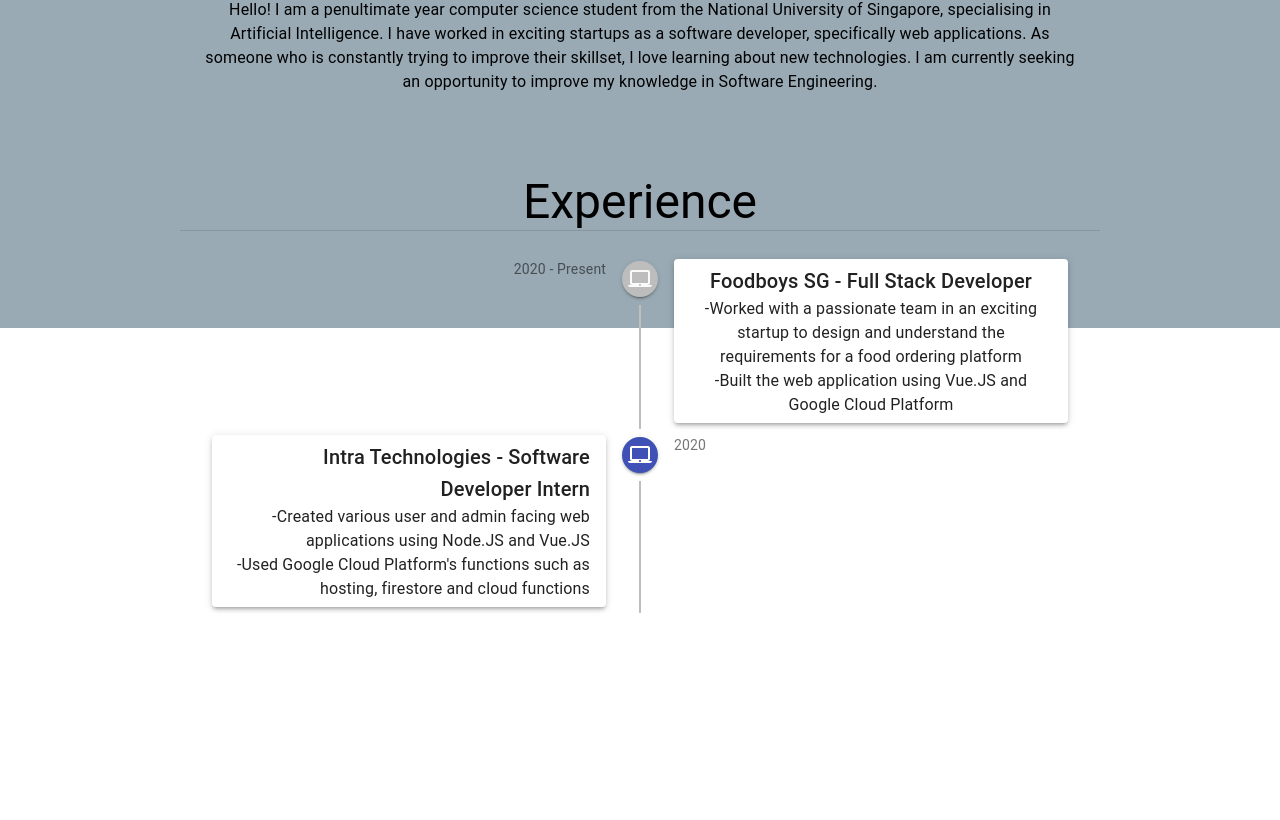
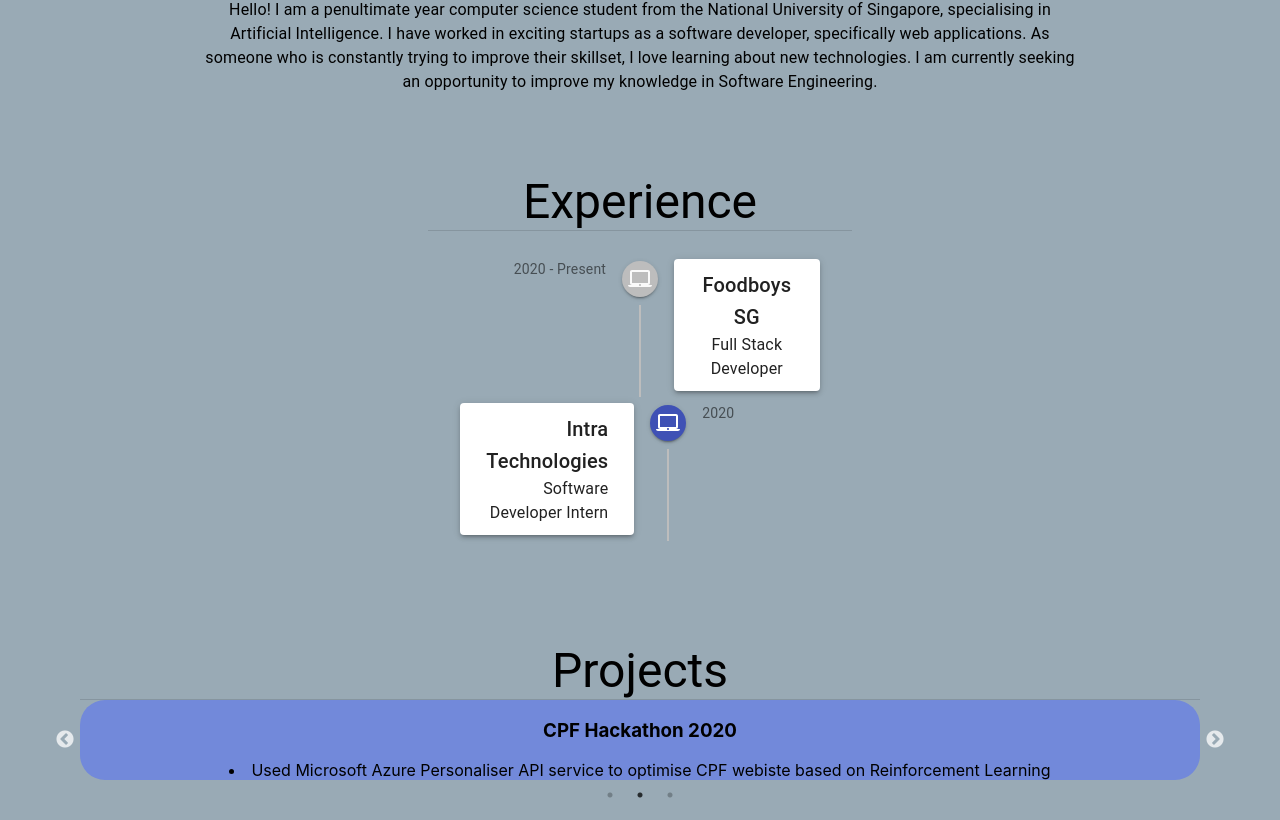
Before and after one commit to ambhinav/personal-website, a React (Create React App) app: page / in a window 1280 px wide. Shown: the part 512-1332 px from the top of the page. Before the commit the page ends 1187 px from the top, so only its background shows below. Built offline with nearby package versions, Linux system fonts and the light colour scheme.

Commit message:
added projects section

```diff
--- a/src/App.css
+++ b/src/App.css
@@ -1,6 +1,5 @@
 .App {
   text-align: center;
   background-color: #99aab5;
-  height: 100vh;
   padding-top: 5vh;
 }
--- a/src/App.tsx
+++ b/src/App.tsx
@@ -3,6 +3,7 @@
 import './App.css';
 import About from './components/About';
 import Experience from './components/Experience';
+import Projects from './components/Projects';
 
 function App() {
   return (
@@ -11,10 +12,15 @@
         container direction="column" alignItems="center" spacing={10}
        >
         <About />
-        <Grid item style={{ maxWidth: "1000px" }}>
+        <Grid item style={{ maxWidth: "1600px" }}>
           <Typography variant="h3">Experience</Typography>
           <Divider></Divider>
           <Experience />
+        </Grid>
+        <Grid item style={{ maxWidth: "1200px" }}>
+          <Typography variant="h3">Projects</Typography>
+          <Divider></Divider>
+          <Projects />
         </Grid>
       </Grid>
     </div>
--- a/src/components/Experience.tsx
+++ b/src/components/Experience.tsx
@@ -7,16 +7,13 @@
 import TimelineContent from '@material-ui/lab/TimelineContent';
 import TimelineOppositeContent from '@material-ui/lab/TimelineOppositeContent';
 import TimelineDot from '@material-ui/lab/TimelineDot';
-import FastfoodIcon from '@material-ui/icons/Fastfood';
 import LaptopMacIcon from '@material-ui/icons/LaptopMac';
-import HotelIcon from '@material-ui/icons/Hotel';
-import RepeatIcon from '@material-ui/icons/Repeat';
 import Paper from '@material-ui/core/Paper';
 import Typography from '@material-ui/core/Typography';
 
 const useStyles = makeStyles((theme) => ({
   paper: {
-    padding: '6px 16px',
+    padding: '10px 26px',
   },
   secondaryTail: {
     backgroundColor: theme.palette.secondary.main,
@@ -43,10 +40,9 @@
         <TimelineContent>
           <Paper elevation={3} className={classes.paper}>
             <Typography variant="h6" component="h1">
-							Foodboys SG - Full Stack Developer
+							Foodboys SG
             </Typography>
-            <Typography>-Worked with a passionate team in an exciting startup to design and understand the requirements for a food ordering platform</Typography>
-						<Typography>-Built the web application using Vue.JS and Google Cloud Platform</Typography>
+						<Typography>Full Stack Developer</Typography>
           </Paper>
         </TimelineContent>
       </TimelineItem>
@@ -65,10 +61,9 @@
         <TimelineContent>
           <Paper elevation={3} className={classes.paper}>
             <Typography variant="h6" component="h1">
-							Intra Technologies - Software Developer Intern
+							Intra Technologies
             </Typography>
-            <Typography>-Created various user and admin facing web applications using Node.JS and Vue.JS</Typography>
-            <Typography>-Used Google Cloud Platform's functions such as hosting, firestore and cloud functions</Typography>
+						<Typography>Software Developer Intern</Typography>
           </Paper>
         </TimelineContent>
       </TimelineItem>
--- /dev/null
+++ b/src/components/Projects.tsx
@@ -0,0 +1,34 @@
+import Slider from "react-slick";
+import "slick-carousel/slick/slick.css";
+import "slick-carousel/slick/slick-theme.css";
+
+function Projects() {
+  var settings = {
+    dots: true,
+    infinite: true,
+    speed: 500,
+    slidesToShow: 1,
+    slidesToScroll: 1,
+    autoplay: true
+  };
+  return (
+    <div style={{backgroundColor: "#7289da", borderRadius: "25px" }}>
+        <Slider {...settings}>
+        <div>
+            <h3>Bengkala 2019</h3>
+            <li>Created a website using ReactJS and MySQL to promote experiential tourism at Balinese Village</li>
+        </div>
+        <div>
+            <h3>CPF Hackathon 2020</h3>
+            <li>Used Microsoft Azure Personaliser API service to optimise CPF webiste based on Reinforcement Learning</li>
+        </div>
+        <div>
+            <h3>CareYourPets 2020</h3>
+            <li>Created website to help pet owners find care takers using ReactJS, NodeJS and PostgreSQL</li>
+        </div>
+        </Slider>
+    </div>
+  );
+}
+
+export default Projects;
```
